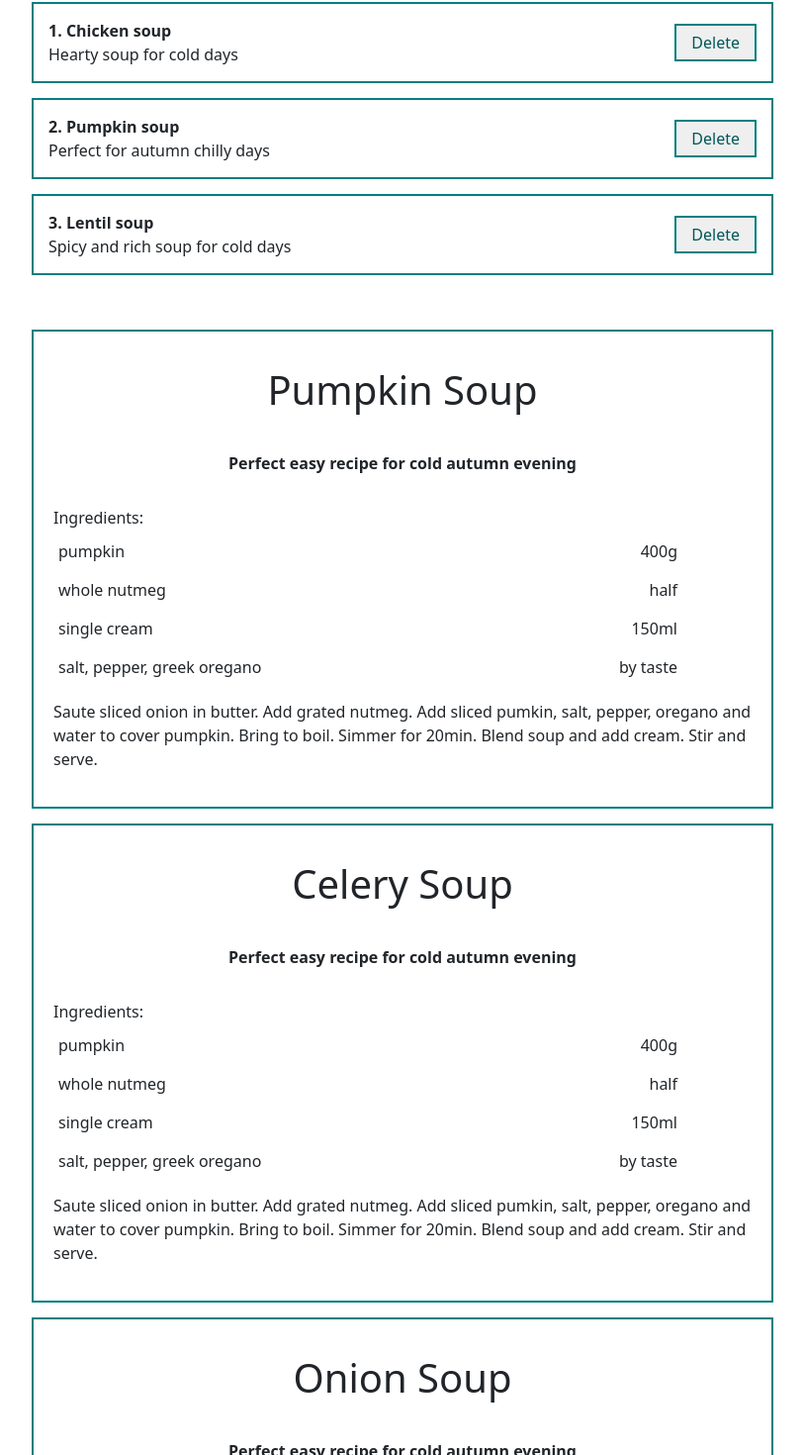
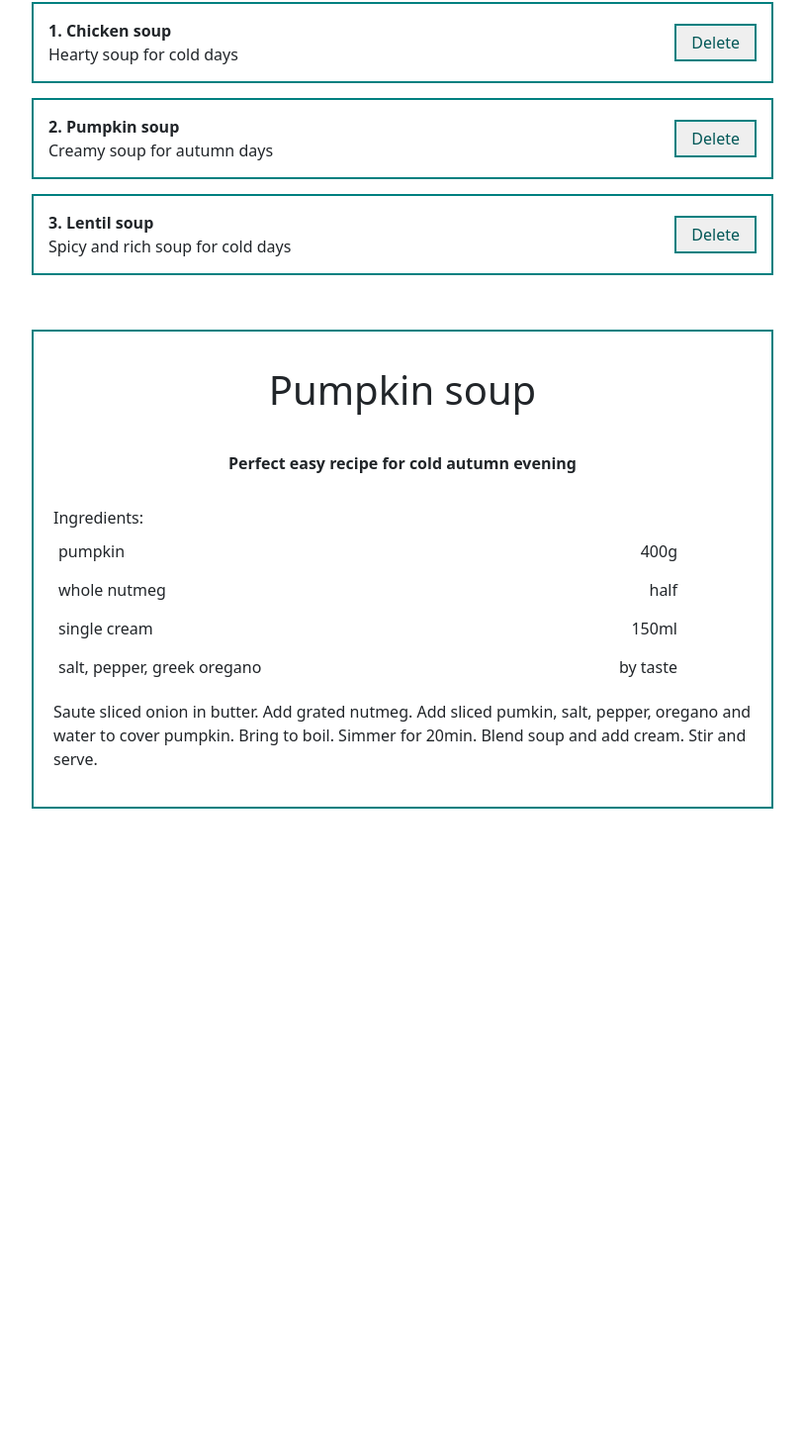
Before and after one commit to AnnaCodes1/cook-book-app, a React (Create React App) app: page / in a window 1280 px wide. Shown: the part 166-1636 px from the top of the page at 99% size, without its empty margins (233-1046 px from the left). After the commit the page ends 983 px from the top, so only its background shows below. Built offline with nearby package versions, Linux system fonts and the light colour scheme.

Commit message:
Created function to create new recipe item and rewrote recipe form

```diff
--- a/src/App.js
+++ b/src/App.js
@@ -5,76 +5,77 @@ import RecipeList from './components/RecipeList'
 import MySelect from './components/UI/select/MySelect'
 import './styles/App.css'
 
+let maxId = 1
+let maxId2 = 100
+const createRecipeItem = (title, body) => {
+  return {
+    id: maxId++,
+    title,
+    body,
+  }
+}
+
+const initialRecipeList = [
+  createRecipeItem('Chicken soup', 'Hearty soup for cold days'),
+  createRecipeItem('Pumpkin soup', 'Creamy soup for autumn days'),
+  createRecipeItem('Lentil soup', 'Spicy and rich soup for cold days'),
+]
+
+const createRecipeObject = (title, about, ingredients, recipe) => {
+  return {
+    id: maxId2++,
+    title,
+    about,
+    ingredients,
+    recipe,
+  }
+}
+
+const initialRecipeObjectList = [
+  createRecipeObject(
+    'Pumpkin soup',
+    'Perfect easy recipe for cold autumn evening',
+    [
+      { name: 'pumpkin', quantity: '400g' },
+      { name: 'whole nutmeg', quantity: 'half' },
+      { name: 'single cream', quantity: '150ml' },
+      { name: 'salt, pepper, greek oregano', quantity: 'by taste' },
+    ],
+    'Saute sliced onion in butter. Add grated nutmeg. Add sliced pumkin, salt, pepper, oregano and water to cover pumpkin. Bring to boil. Simmer for 20min. Blend soup and add cream. Stir and serve.'
+  ),
+]
+
 function App() {
-  const [recipes, setRecipes] = useState([
-    { id: 1, title: 'Chicken soup', body: 'Hearty soup for cold days' },
-    { id: 2, title: 'Pumpkin soup', body: 'Perfect for autumn chilly days' },
-    { id: 3, title: 'Lentil soup', body: 'Spicy and rich soup for cold days' },
-  ])
+  const [recipes, setRecipes] = useState(initialRecipeList)
 
-  const recipeObject = [
-    {
-      title: 'Pumpkin Soup',
-      about: 'Perfect easy recipe for cold autumn evening',
-      ingredients: [
-        { name: 'pumpkin', quantity: '400g' },
-        { name: 'whole nutmeg', quantity: 'half' },
-        { name: 'single cream', quantity: '150ml' },
-        { name: 'salt, pepper, greek oregano', quantity: 'by taste' },
-      ],
-      recipe:
-        'Saute sliced onion in butter. Add grated nutmeg. Add sliced pumkin, salt, pepper, oregano and water to cover pumpkin. Bring to boil. Simmer for 20min. Blend soup and add cream. Stir and serve.',
-    },
-    {
-      title: 'Celery Soup',
-      about: 'Perfect easy recipe for cold autumn evening',
-      ingredients: [
-        { name: 'pumpkin', quantity: '400g' },
-        { name: 'whole nutmeg', quantity: 'half' },
-        { name: 'single cream', quantity: '150ml' },
-        { name: 'salt, pepper, greek oregano', quantity: 'by taste' },
-      ],
-      recipe:
-        'Saute sliced onion in butter. Add grated nutmeg. Add sliced pumkin, salt, pepper, oregano and water to cover pumpkin. Bring to boil. Simmer for 20min. Blend soup and add cream. Stir and serve.',
-    },
-    {
-      title: 'Onion Soup',
-      about: 'Perfect easy recipe for cold autumn evening',
-      ingredients: [
-        { name: 'pumpkin', quantity: '400g' },
-        { name: 'whole nutmeg', quantity: 'half' },
-        { name: 'single cream', quantity: '150ml' },
-        { name: 'salt, pepper, greek oregano', quantity: 'by taste' },
-      ],
-      recipe:
-        'Saute sliced onion in butter. Add grated nutmeg. Add sliced pumkin, salt, pepper, oregano and water to cover pumpkin. Bring to boil. Simmer for 20min. Blend soup and add cream. Stir and serve.',
-    },
-  ]
+  const [recipeObject, setRecipeObject] = useState(initialRecipeObjectList)
 
   const [selectedSort, setSelectedSort] = useState('')
 
-  const createRecipe = (newRecipe) => {
+  const createRecipe = input => {
+    const { title, body } = input
+    const newRecipe = createRecipeItem(title, body)
     setRecipes([...recipes, newRecipe])
   }
 
-  const removeRecipe = (recipe) => {
-    setRecipes(recipes.filter((r) => r.id !== recipe.id))
+  const removeRecipe = recipe => {
+    setRecipes(recipes.filter(r => r.id !== recipe.id))
   }
 
-  const sortRecipes = (sort) => {
+  const sortRecipes = sort => {
     setSelectedSort(sort)
     setRecipes([...recipes].sort((a, b) => a[sort].localeCompare(b[sort])))
   }
 
   return (
-    <div className="App">
-      <RecipeForm create={createRecipe} />
+    <div className='App'>
+      <RecipeForm onCreated={createRecipe} />
       <hr style={{ margin: '15px 0' }} />
 
       <MySelect
         value={selectedSort}
         onChange={sortRecipes}
-        defaultValue="Sort by"
+        defaultValue='Sort by'
         options={[
           { value: 'title', name: 'By name' },
           { value: 'body', name: 'By description' },
@@ -85,7 +86,7 @@ function App() {
         <RecipeList
           remove={removeRecipe}
           recipes={recipes}
-          title="Рецепты супов"
+          title='Рецепты супов'
         />
       ) : (
         <h1 style={{ textAlign: 'center' }}>No soup recipes found!</h1>
--- a/src/components/RecipeForm.jsx
+++ b/src/components/RecipeForm.jsx
@@ -1,38 +1,34 @@
 import React, { useState } from 'react'
-import MyButton from './UI/button/MyButton';
+import MyButton from './UI/button/MyButton'
 import MyInput from './UI/input/MyInput'
 
-const RecipeForm = ({ create }) => {
+const RecipeForm = ({ onCreated }) => {
   const [recipe, setRecipe] = useState({ title: '', body: '' })
 
-  const addNewRecipe = (e) => {
+  const onSubmit = e => {
     e.preventDefault()
-    const newRecipe = {
-      ...recipe,
-      id: Date.now(),
-    }
-    create(newRecipe)
+    onCreated(recipe)
     setRecipe({ title: '', body: '' })
   }
 
   return (
-    <form>
+    <form onSubmit={onSubmit}>
       {/* {Управляемый компонент} */}
       <MyInput
         value={recipe.title}
-        onChange={(e) => setRecipe({ ...recipe, title: e.target.value })}
-        type="text"
-        placeholder="Title"
+        onChange={e => setRecipe({ ...recipe, title: e.target.value })}
+        type='text'
+        placeholder='Title'
       />
 
       <MyInput
         value={recipe.body}
-        onChange={(e) => setRecipe({ ...recipe, body: e.target.value })}
-        type="text"
-        placeholder="Description"
+        onChange={e => setRecipe({ ...recipe, body: e.target.value })}
+        type='text'
+        placeholder='Description'
       />
 
-      <MyButton onClick={addNewRecipe}>Add recipe</MyButton>
+      <MyButton type='submit'>Add recipe</MyButton>
     </form>
   )
 }
--- a/src/components/recipe-body/IngredientList.jsx
+++ b/src/components/recipe-body/IngredientList.jsx
@@ -1,17 +1,19 @@
 import React from 'react'
 import IngredientsItem from './IngredientsItem'
 
-const IngredientList = ({ingredients}) => {
-  const elements = ingredients.map((item) => {
-
+const IngredientList = ({ ingredients }) => {
+  const elements = ingredients.map(item => {
+    const {name} = item
     return (
-      <li>
-        <IngredientsItem {...item}/>
+      <li key={name}>
+        <IngredientsItem {...item} />
       </li>
     )
   })
 
-  return <ul className='ingredients-list list-unstyled'>Ingredients:{elements}</ul>
+  return (
+    <ul className='ingredients-list list-unstyled'>Ingredients:{elements}</ul>
+  )
 }
 
 export default IngredientList
--- a/src/components/recipe-body/IngredientsItem.jsx
+++ b/src/components/recipe-body/IngredientsItem.jsx
@@ -2,7 +2,7 @@ import React from 'react'
 
 const IngredientsItem = ({ name, quantity }) => {
   return (
-    <span className="ingredients-items">
+    <span className='ingredients-items'>
       <div>{name}</div>
       <div>{quantity}</div>
     </span>
--- a/src/components/recipe-body/RecipeBody.jsx
+++ b/src/components/recipe-body/RecipeBody.jsx
@@ -3,9 +3,9 @@ import IngredientList from './IngredientList'
 
 const RecipeBody = ({ recipeObject }) => {
   const eachRecipe = recipeObject.map((item) => {
-    const { title, about, recipe, ...ingredient } = item
+    const { id, title, about, recipe, ...ingredient } = item
     return (
-      <div className='each-recipe'>
+      <div className='each-recipe' key={id}>
         <h1 className='recipe-header'>{title}</h1>
         <p className='about-recipe'>{about}</p>
         <IngredientList {...ingredient} />
```
Also changed, not shown: src/components/UI/button/MyButton.jsx (+6 -2 lines).
